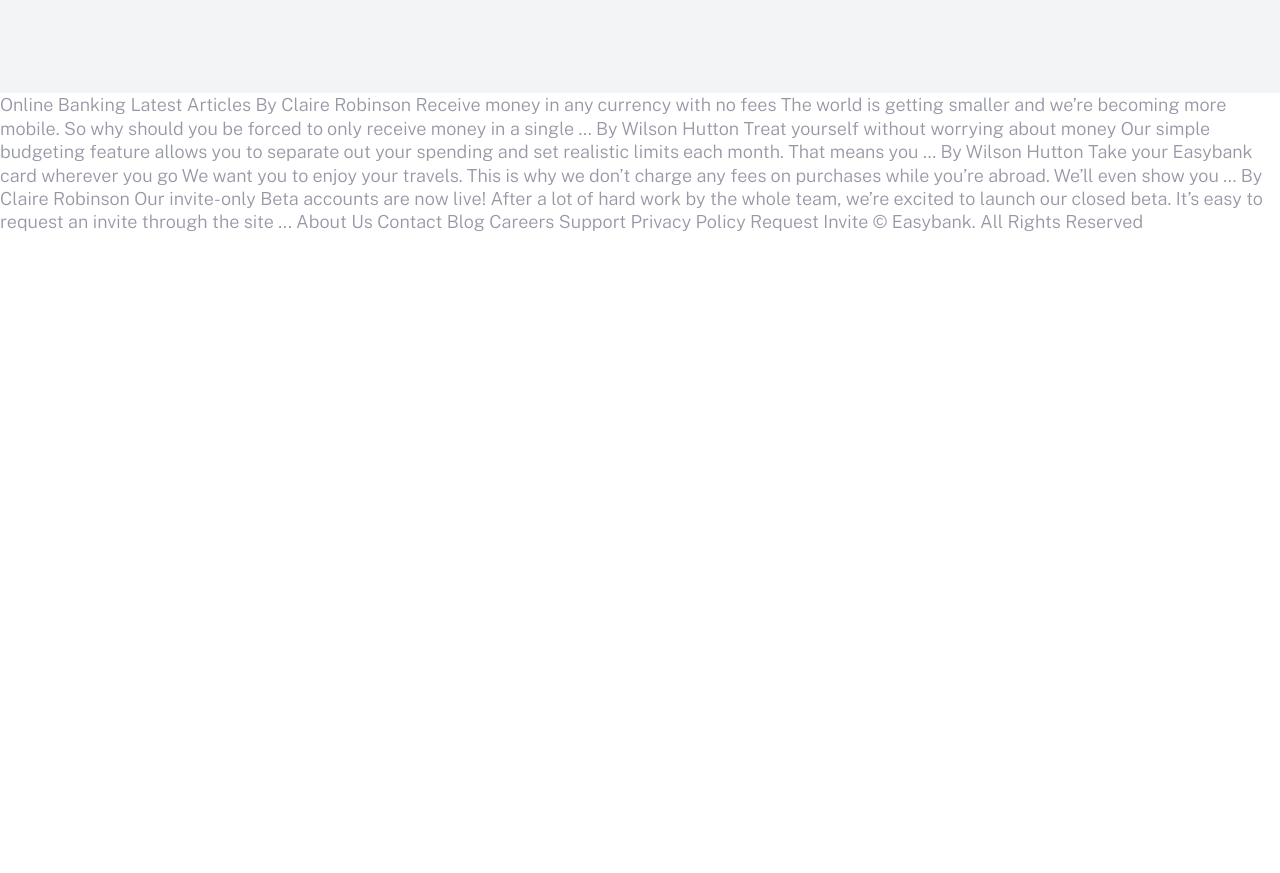
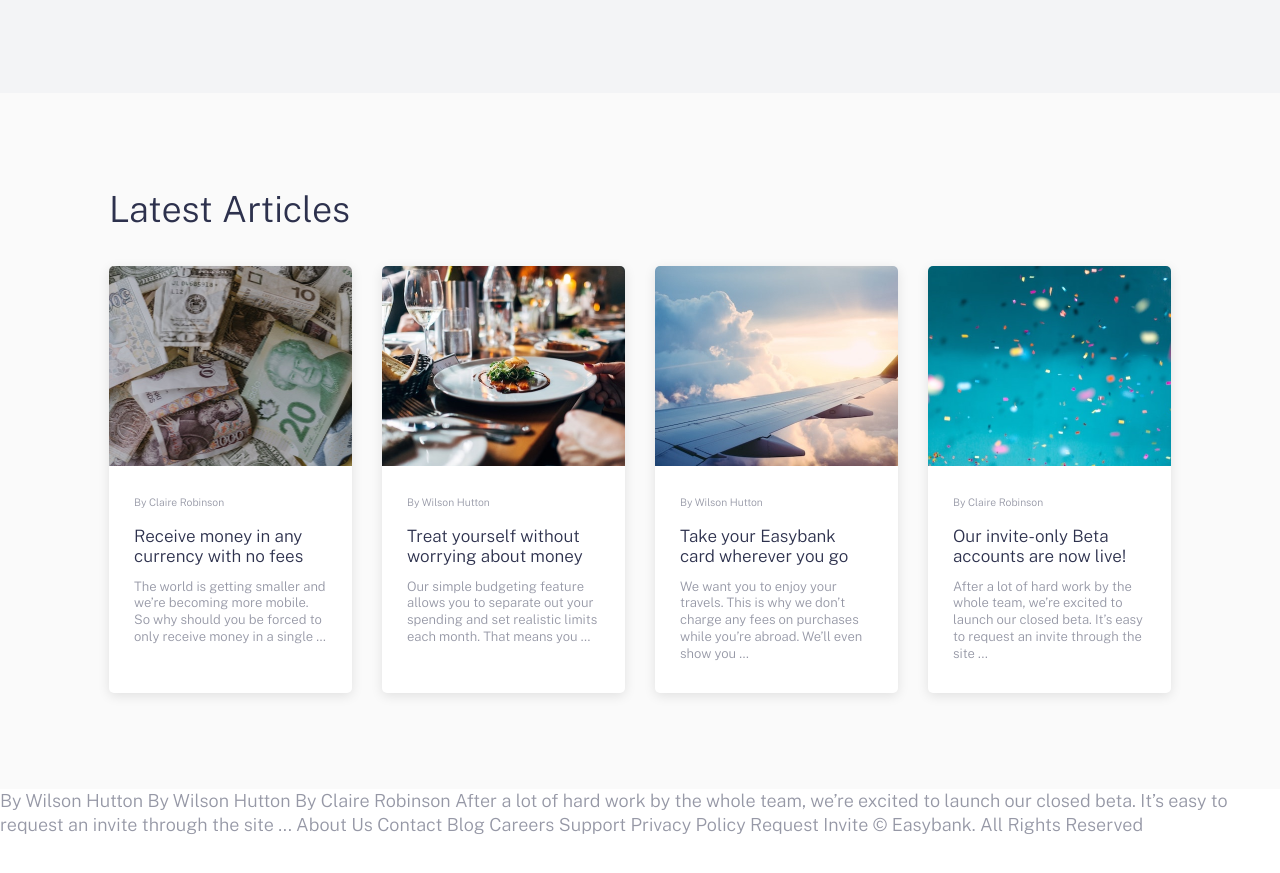
Before and after one commit to m4sb3d/easybank-landing-page, a plain HTML site: page index.html in a window 1280 px wide. Shown: the part 1340-2213 px from the top of the page. Drawn offline with nearby package versions, Linux system fonts and the light colour scheme.

Commit message:
Add git articles section

```diff
--- /dev/null
+++ b/app/scss/_article.scss
@@ -0,0 +1,83 @@
+.articles {
+    background-color: $veryLightGray;
+
+}
+
+.article {
+
+     &__grid {
+         display: grid;
+         grid-template-columns: 1fr;
+
+         gap:1.875rem;
+
+         @include breakpoint-up(medium){
+           grid-template-columns:repeat(2, 1fr);
+
+         }
+
+        @include breakpoint-up(large){
+            grid-template-columns:repeat(4, 1fr);
+
+        }
+
+    }
+
+    &__item {
+        border-radius: 0.3125rem;
+        overflow: hidden;
+        box-shadow: 0px 3px 12px rgba($color: #000000, $alpha: 0.10);
+        background-color: $white;
+        transition: all 160ms ease-in-out;
+
+        &:hover {
+            transform: scale(1.07);
+        }
+
+    }
+
+    &__image {
+        height: 12.5rem;
+        background-size: cover;
+        background-repeat: no-repeat;
+        background-position: center center;
+
+
+    }
+
+    &__text {
+        padding:1.875rem 1.875rem 2.5rem 1.875rem;
+
+
+
+        @include breakpoint-up(medium){
+            padding: 1.875rem 1.5625rem;
+
+        }
+
+
+    }
+
+    &__author {
+        font-size: 0.652rem;
+        margin-bottom: 1rem;
+
+    }
+
+    &__title {
+        font-size: 1.065rem;
+        line-height: 1.2;
+        color: $darkBlue;
+        margin-bottom: 0.75rem;
+
+
+    }
+
+    &__description {
+        font-size: 0.8165rem;
+
+
+    }
+
+
+}
--- a/app/scss/style.scss
+++ b/app/scss/style.scss
@@ -5,4 +5,5 @@
 @import "globals";
 @import "header";
 @import "intro";
-@import "feature"
+@import "feature";
+@import "article"
--- a/index.html
+++ b/index.html
@@ -130,7 +130,78 @@
   </section>
 
 
-  Online Banking
+  <section class="articles">
+
+    <div class="container container--p">
+      <h2>Latest Articles</h2>
+
+      <div class="article__grid">
+
+        <a href="#" class="article__item">
+          <div class="article__image" style="background-image: url('/images/image-currency.jpg')">
+
+          </div>
+
+          <div class="article__text">
+            <div class="article__author">By Claire Robinson</div>
+            <div class="article__title">Receive money in any currency with no fees</div>
+            <div class="article__description">The world is getting smaller and we’re becoming more mobile. So why should you be
+              forced to only receive money in a single …</div>
+
+          </div>
+
+        </a>
+
+        <a href="#" class="article__item">
+          <div class="article__image" style="background-image: url('/images/image-restaurant.jpg')">
+
+          </div>
+
+          <div class="article__text">
+            <div class="article__author">By Wilson Hutton</div>
+            <div class="article__title">  Treat yourself without worrying about money</div>
+            <div class="article__description">Our simple budgeting feature allows you to separate out your spending and set
+              realistic limits each month. That means you …</div>
+
+          </div>
+
+        </a>
+
+        <a href="#" class="article__item">
+          <div class="article__image" style="background-image: url('/images/image-plane.jpg')">
+
+          </div>
+
+          <div class="article__text">
+            <div class="article__author">By Wilson Hutton</div>
+            <div class="article__title">Take your Easybank card wherever you go</div>
+            <div class="article__description">We want you to enjoy your travels. This is why we don’t charge any fees on purchases
+              while you’re abroad. We’ll even show you …</div>
+
+          </div>
+
+        </a>
+
+        <a href="#" class="article__item">
+          <div class="article__image" style="background-image: url('/images/image-confetti.jpg')">
+
+          </div>
+
+          <div class="article__text">
+            <div class="article__author">By Claire Robinson</div>
+            <div class="article__title">Our invite-only Beta accounts are now live!</div>
+            <div class="article__description">After a lot of hard work by the whole team, we’re excited to launch our closed beta.
+              It’s easy to request an invite through the site ...</div>
+
+          </div>
+
+        </a>
+
+      </div>
+
+    </div>
+
+  </section>
 
 
 
@@ -138,31 +209,15 @@
 
 
 
+  By Wilson Hutton
+
+
+  By Wilson Hutton
 
 
 
+  By Claire Robinson
 
-
-
-  Latest Articles
-
-  By Claire Robinson
-  Receive money in any currency with no fees
-  The world is getting smaller and we’re becoming more mobile. So why should you be
-  forced to only receive money in a single …
-
-  By Wilson Hutton
-  Treat yourself without worrying about money
-  Our simple budgeting feature allows you to separate out your spending and set
-  realistic limits each month. That means you …
-
-  By Wilson Hutton
-  Take your Easybank card wherever you go
-  We want you to enjoy your travels. This is why we don’t charge any fees on purchases
-  while you’re abroad. We’ll even show you …
-
-  By Claire Robinson
-  Our invite-only Beta accounts are now live!
   After a lot of hard work by the whole team, we’re excited to launch our closed beta.
   It’s easy to request an invite through the site ...
 
```
Also changed, not shown: dist/style.css, 1 other file.
